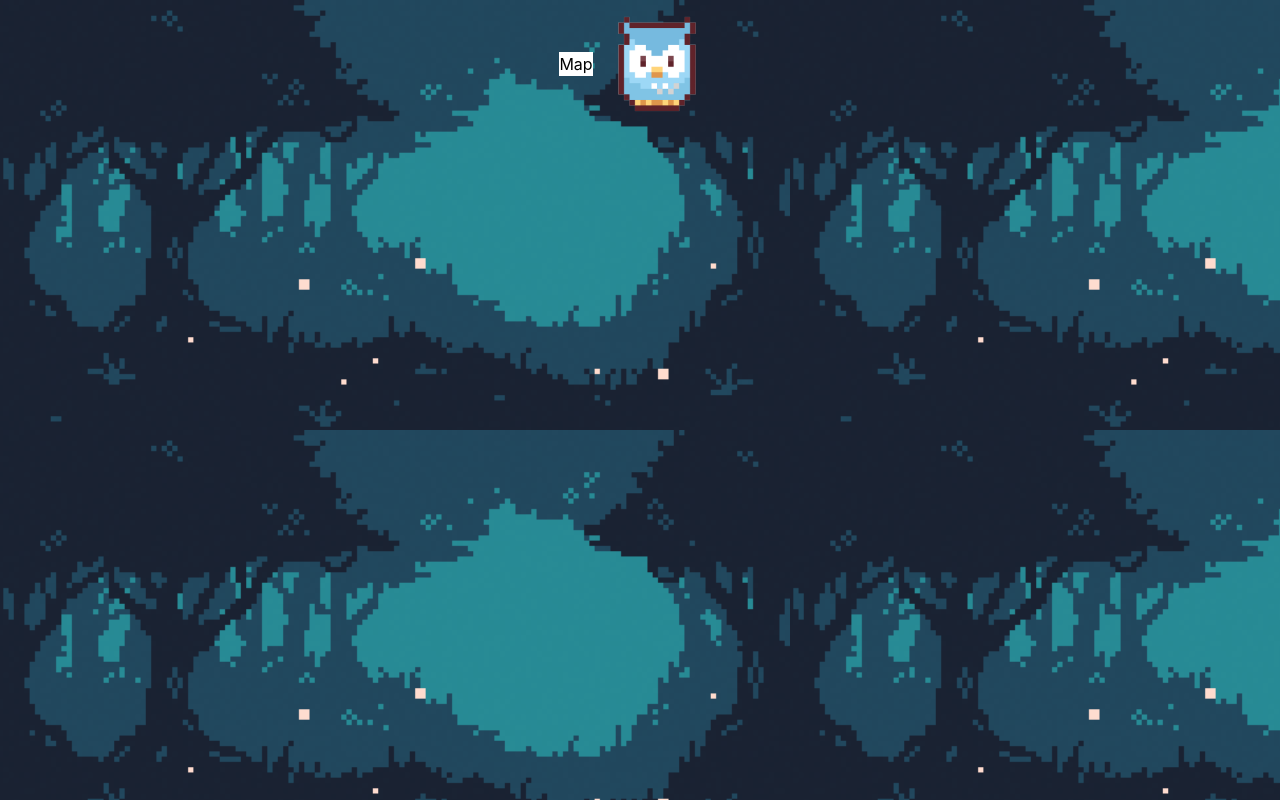
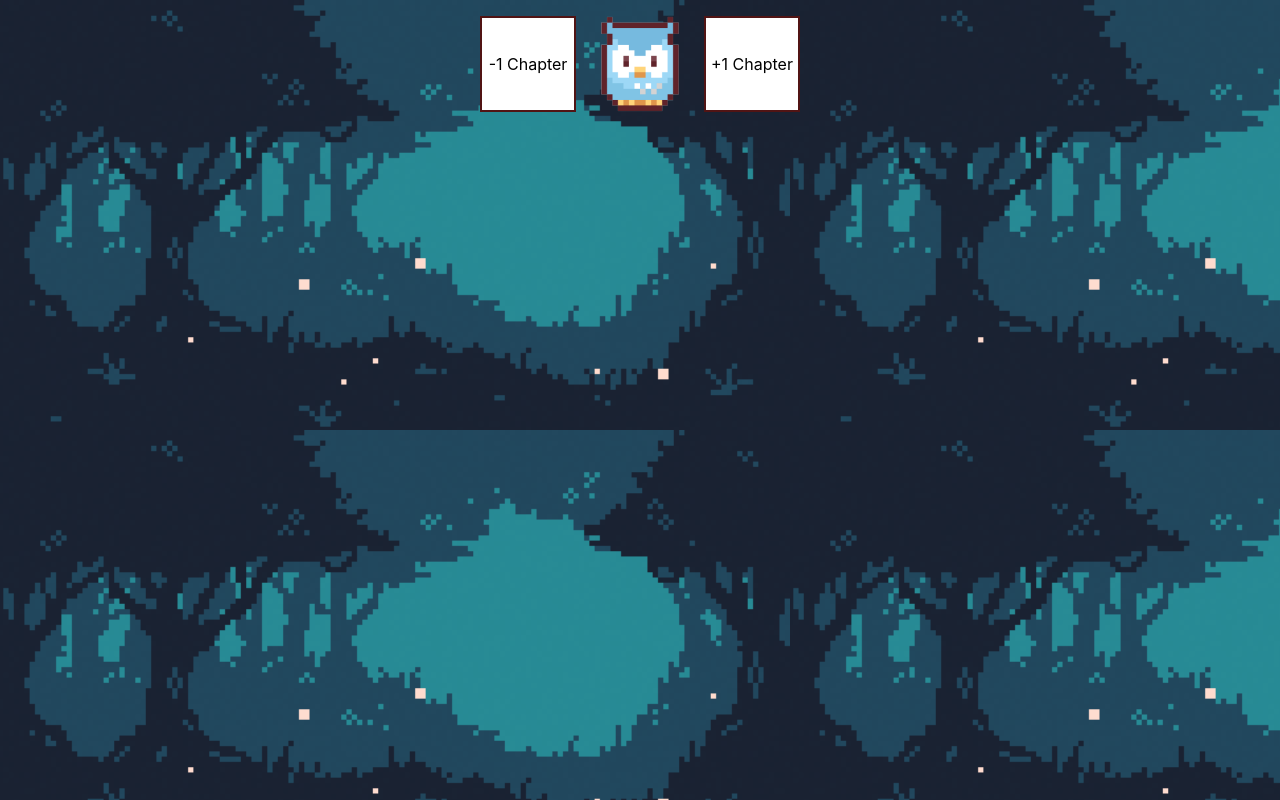
Before and after one commit to long715/HackOverflow-2022, a React (Create React App) app: page / in a window 1280 px wide. Both pictures are taken after a click on the element 640 px from the left and 64 px from the top of the page. Built offline with nearby package versions, Linux system fonts and the light colour scheme.

Commit message:
final owl navigatio

```diff
--- a/src/App.jsx
+++ b/src/App.jsx
@@ -7,10 +7,11 @@ function App() {
   return (
     <div className={`bg-[url('/public/img/static-bg.png')] h-screen w-screen`}>
       <div className ="flex justify-center items-center">
-        <button className={`bg-white ${onPage? "block":"hidden"}`}>Map</button>
+        <button className={`bg-white ${onPage? "block":"hidden"} w-24 h-24 bg-[#CCEBE7] border-[#511414] border-2`}>-1 Chapter</button>
         <div className="w-32 h-32" onClick={()=> setOnPage(!onPage)}>
           <img src={Character} alt="this is an image" className="cursor-pointer"/>
         </div>
+        <button className={`bg-white ${onPage? "block":"hidden"} w-24 h-24 bg-[#CCEBE7] border-[#511414] border-2`}>+1 Chapter</button>
       </div>
     </div>
   );
```
